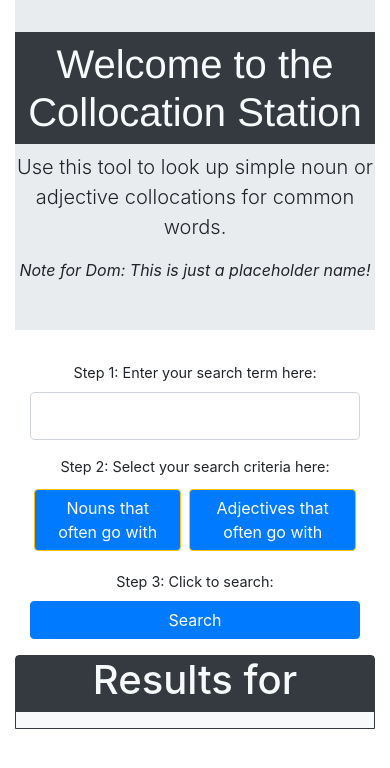
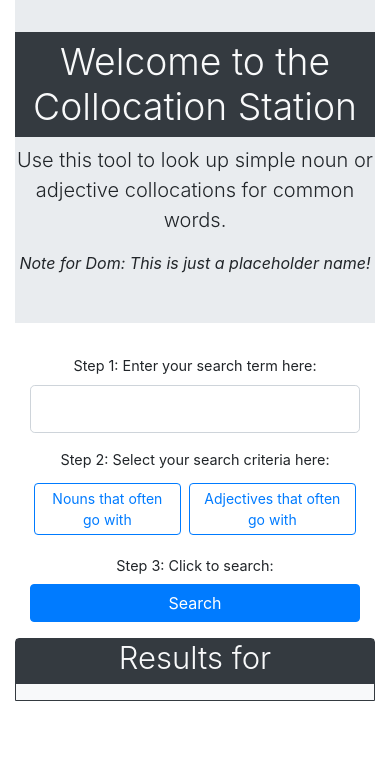
Before and after one commit to cmstorrsfox/lexicalists, a React (Create React App) app: page / in a window 390 px wide. Shown: the top 768 px of the page. Built offline with nearby package versions, Linux system fonts and the light colour scheme.

Commit message:
minor changes to responsiveness

```diff
--- a/src/Components/App/App.js
+++ b/src/Components/App/App.js
@@ -43,7 +43,7 @@ class App extends React.Component {
     return (
       <Container fluid className="App">
         <Jumbotron fluid>
-          <h1 className="title text-light bg-dark py-2">Welcome to the Collocation Station</h1>
+          <h1 className="title display-1 text-light bg-dark py-2">Welcome to the Collocation Station</h1>
           <p className="lead">Use this tool to look up simple noun or adjective collocations for common words.</p>
           <p className="font-italic">Note for Dom: This is just a placeholder name!</p>
 
--- a/src/Components/SearchBar/SearchBar.js
+++ b/src/Components/SearchBar/SearchBar.js
@@ -29,7 +29,7 @@ class SearchBar extends React.Component {
 
     //event handler for search field - provides term
     handleSearchChange(event) {
-        this.setState({ term: event.target.value })
+        this.setState({ term: event.target.value.toLowerCase() })
     }
 
     //event handler for parameter field - provides parameter
@@ -38,9 +38,10 @@ class SearchBar extends React.Component {
     }
 
     handleSubmit(event) {
-        if(this.state.queryParams === '' ) {
+        if(this.state.queryParams === '') {
             alert('Please select a search parameter then try your search again');
         }
+
 
         event.preventDefault();
         this.setState({
@@ -73,8 +74,8 @@ class SearchBar extends React.Component {
                         </Col>
                         <Col xs={12} md={8} lg={9} className="my-auto d-flex justify-content-md-start justify-content-center">
                             <ToggleButtonGroup type="radio" name="query">
-                                <ToggleButton value={'rel_jja='} onClick={this.handleParameterChange} variant="primary" className="border border-warning rounded-top rounded-bottom m-1" size="xs">Nouns that often go with {this.state.term}</ToggleButton>
-                                <ToggleButton value={'rel_jjb='} onClick={this.handleParameterChange} variant="primary" className="border border-warning rounded-top rounded-bottom m-1"size="xs">Adjectives that often go with {this.state.term}</ToggleButton>
+                                <ToggleButton value={'rel_jja='} onClick={this.handleParameterChange} variant="outline-primary" className="select-button rounded-top rounded-bottom m-1" size="sm">Nouns that often go with {this.state.term}</ToggleButton>
+                                <ToggleButton value={'rel_jjb='} onClick={this.handleParameterChange} variant="outline-primary" className="select-button rounded-top rounded-bottom m-1"size="sm">Adjectives that often go with {this.state.term}</ToggleButton>
                             </ToggleButtonGroup>
                         </Col>
                     </Form.Row>
--- a/src/Components/SearchResults/SearchResults.js
+++ b/src/Components/SearchResults/SearchResults.js
@@ -12,10 +12,10 @@ class SearchResults extends React.Component {
         return (
             <Container fluid className="results-container mt-3 bg-light border border-dark rounded-top">
                 <Row xs={12} lg={12} className="bg-dark">
-                    <h1 className="text-light mx-auto">Results for {this.props.term}</h1>
+                    <h1 className="results-title display-2 text-light mx-auto">Results for {this.props.term}</h1>
                 </Row>
                 <Row className="justify-content-center mt-3">
-                    <Col xs={6} className="text-danger" id="column-results">
+                    <Col xs={12} className="text-primary" id="column-results">
                         {
                             this.props.searchResults.map((item) => {
                                 return <Word word={item.word} term={this.props.term} queryParams={this.props.queryParams} key={item.word} />
--- a/src/custom.scss
+++ b/src/custom.scss
@@ -1,10 +1,43 @@
-@import "../node_modules/bootstrap/scss/bootstrap";
-@import "../node_modules/rfs/scss";
+@import "../node_modules/bootstrap/scss/functions";
+@import "../node_modules/bootstrap/scss/variables";
+@import "../node_modules/bootstrap/scss/mixins";
+@import "../node_modules/bootstrap/scss/utilities";
+
+//Sass variables
+$enable-responsive-font-sizes: true;
 
 
-$enable-responsive-font-sizes: true;
+//media-queries for font-sizes
 
-.title {
-    @include responsive-font-size(64px);
-    font-family: Helvetica;
+html {
+    font-size: 1rem;
+  }
+
+  @include media-breakpoint-up(sm) {
+    html {
+      font-size: 1.2rem;
+    }
+  }
+
+  @include media-breakpoint-up(md) {
+    html {
+      font-size: 1.4rem;
+    }
+  }
+
+  @include media-breakpoint-up(lg) {
+    html {
+      font-size: 1.6rem;
+    }
+  }
+
+
+  //responsive title
+  .title {
+    @include responsive-font-size(4rem);
 }
+
+//results container
+.results-title {
+    @include responsive-font-size(3rem);
+}
```
